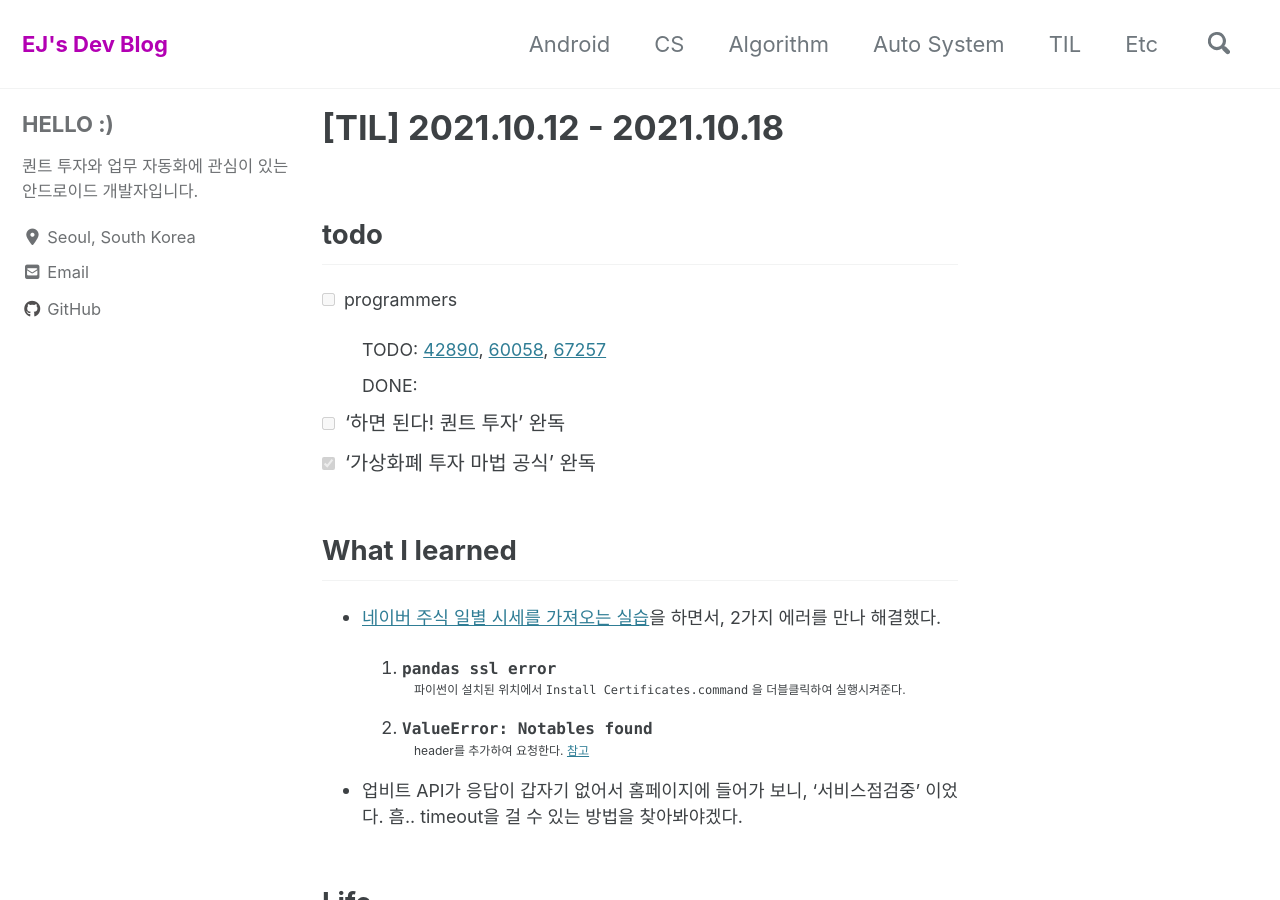
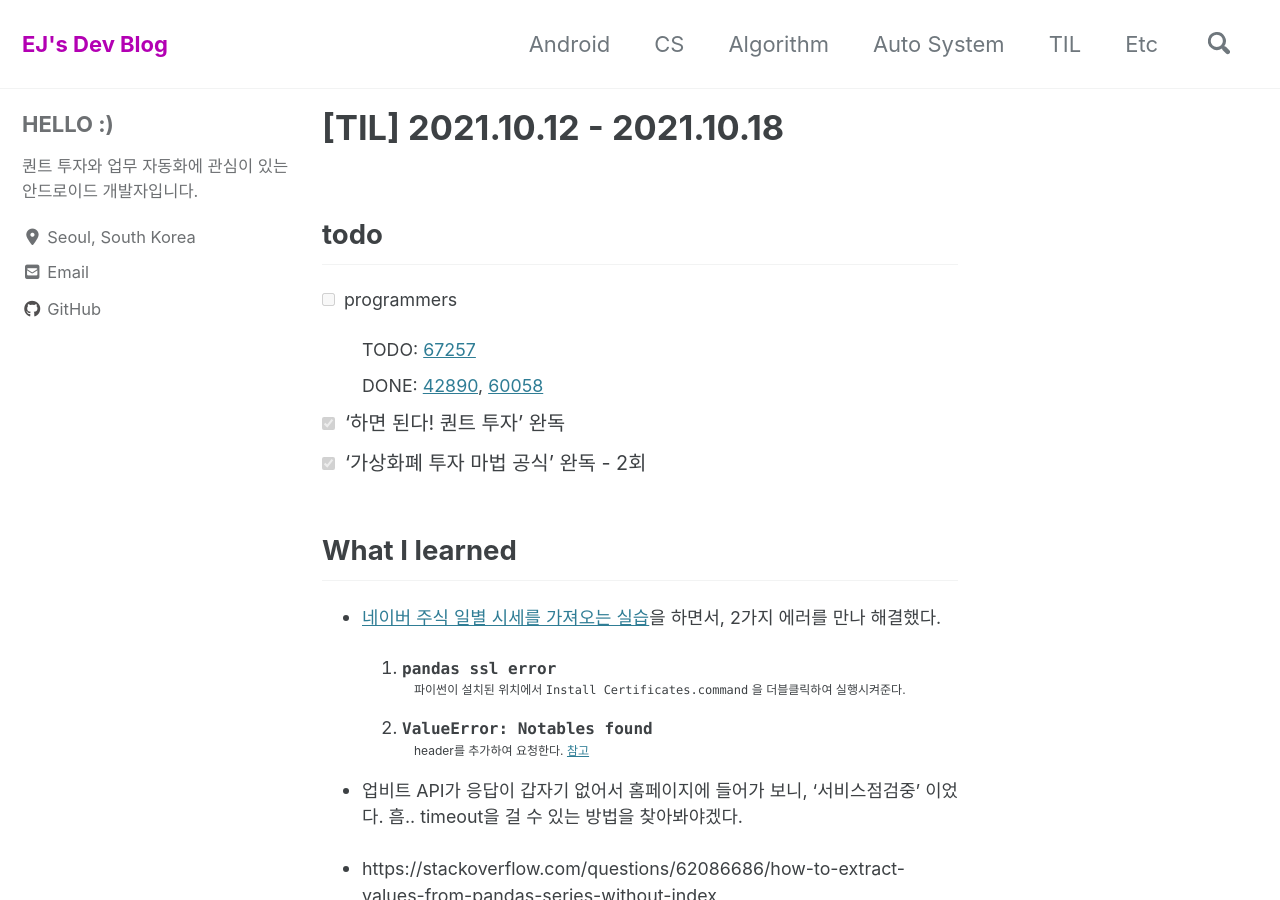
Before and after one commit to dev-eunji/dev-eunji.github.io, a Jekyll site: the page built from _posts/til/2021-10-12-TIL.md, in a window 1280 px wide and 900 px high. Built offline with Jekyll 4.4.1, drawn with Linux system fonts in a browser that asks for light colours; cached includes are drawn as plain includes; nearby versions of some CDN libraries; comment, search, counter and statistics services are not loaded; some of the changed text lies outside the part shown.

Commit message:
[TIL] 20211021

```diff
--- a/_posts/til/2021-10-12-TIL.md
+++ b/_posts/til/2021-10-12-TIL.md
@@ -11,11 +11,12 @@ comments: true
 
 - [ ] programmers
 
-  - TODO: [42890](https://programmers.co.kr/learn/courses/30/lessons/42890), [60058](https://programmers.co.kr/learn/courses/30/lessons/60058), [67257](https://programmers.co.kr/learn/courses/30/lessons/67257)
-  - DONE:
+  - TODO: [67257](https://programmers.co.kr/learn/courses/30/lessons/67257)
+  - DONE: [42890](https://programmers.co.kr/learn/courses/30/lessons/42890), [60058](https://programmers.co.kr/learn/courses/30/lessons/60058)
 
-- [ ] '하면 된다! 퀀트 투자' 완독
-- [x] '가상화폐 투자 마법 공식' 완독
+- [x] '하면 된다! 퀀트 투자' 완독
+- [x] '가상화폐 투자 마법 공식' 완독 - 2회
+
 
 ## What I learned
 
```
Also changed, not shown: other parts of _posts/til/2021-10-12-TIL.md (+4 -0 lines), _posts/til/2021-10-18-TIL.md (added, +26 -0 lines).
